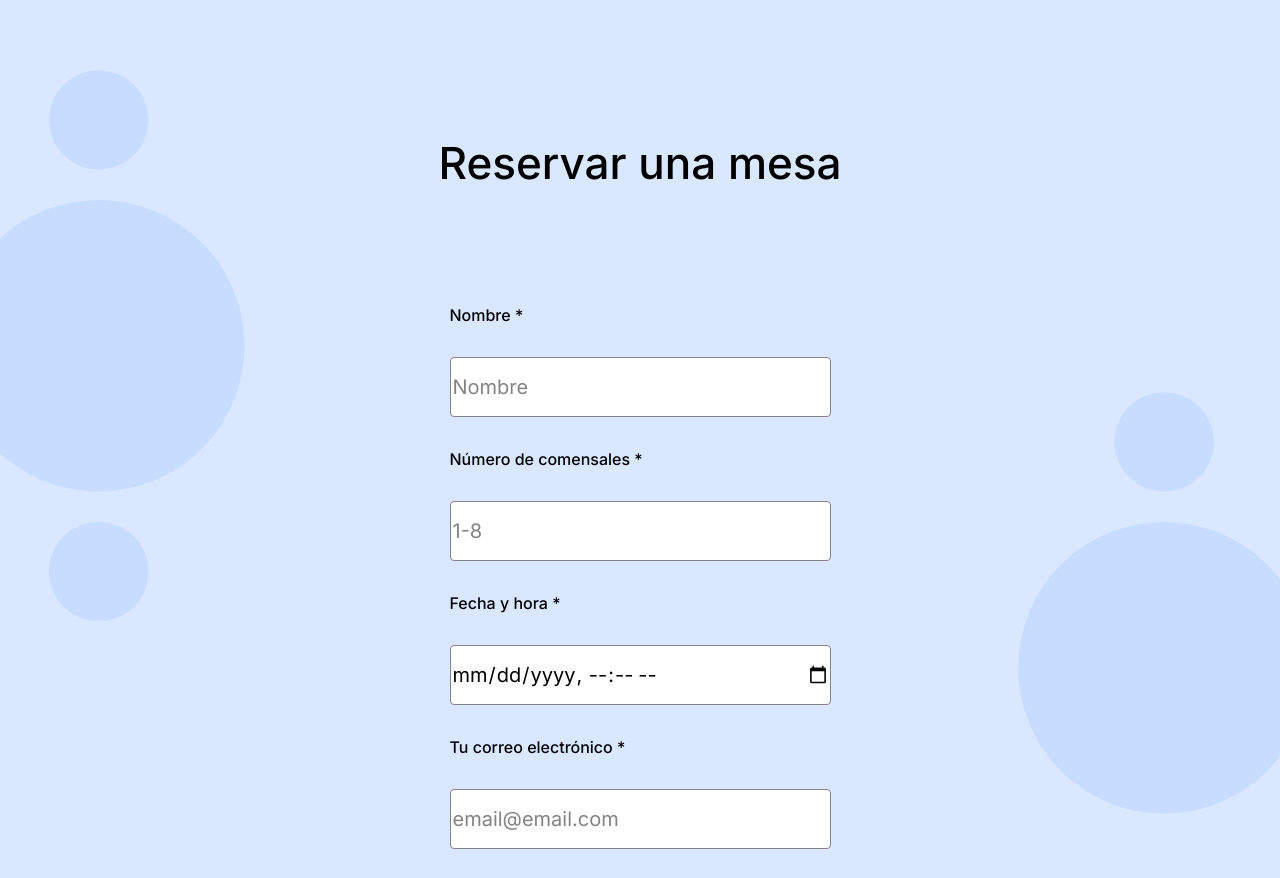
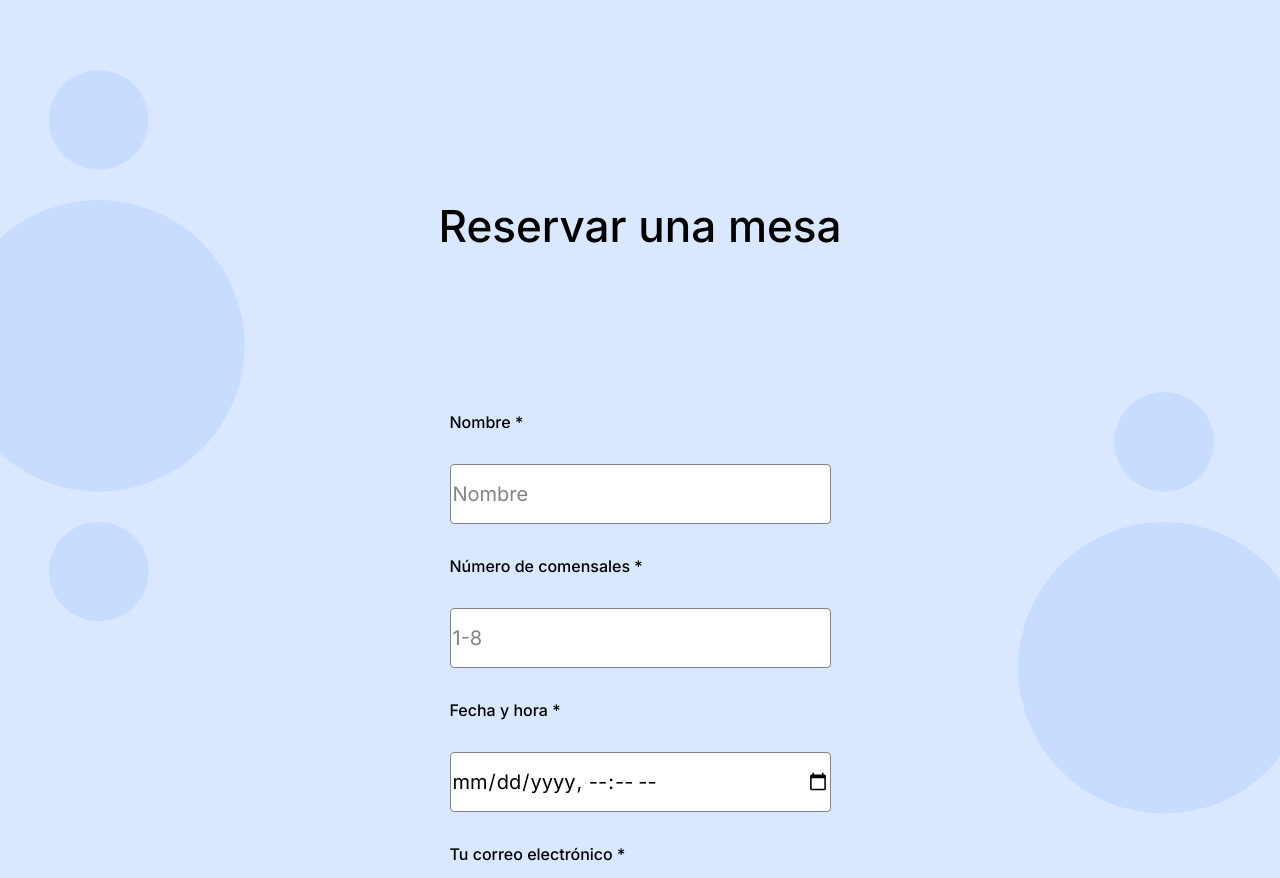
Before and after one commit to Angel-M369/web_project_coffeeshop, a plain HTML site: page index.html in a window 1280 px wide. Shown: the part 1600-2478 px from the top of the page. Drawn offline with Linux system fonts and the light colour scheme.

Commit message:
arreglo de S4 E3

```diff
--- a/pages/index.css
+++ b/pages/index.css
@@ -193,6 +193,8 @@
   font-size: 44px;
   line-height: 52px;
   text-align: center;
+  margin-top: 100px;
+  margin-bottom: 80px;
   width: 100%;
 }
 
```
